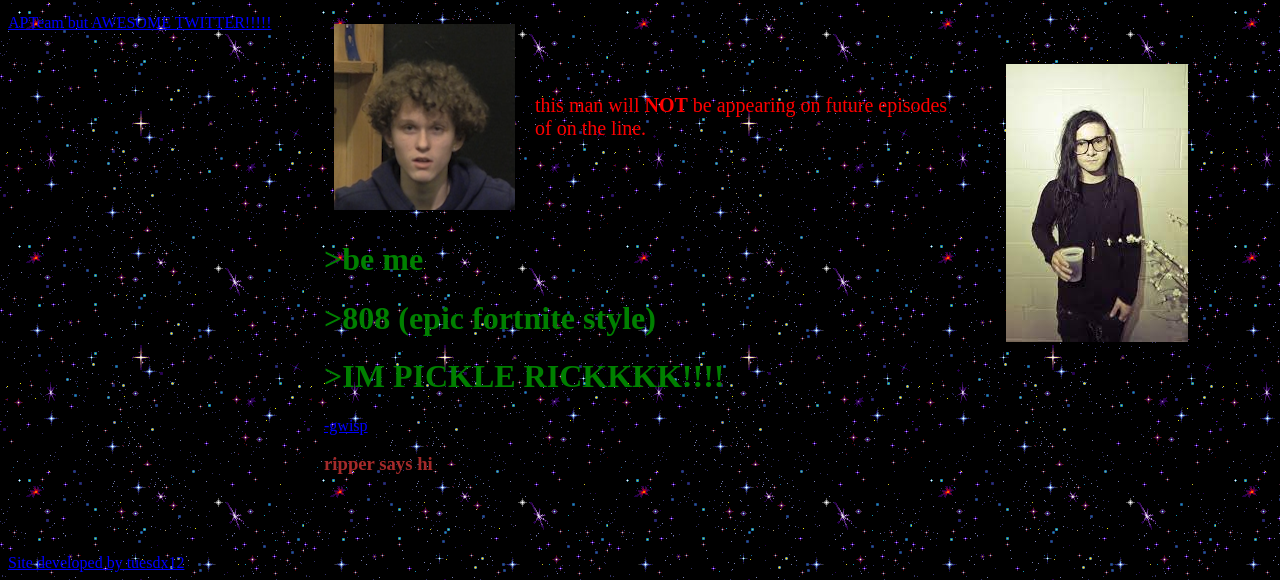
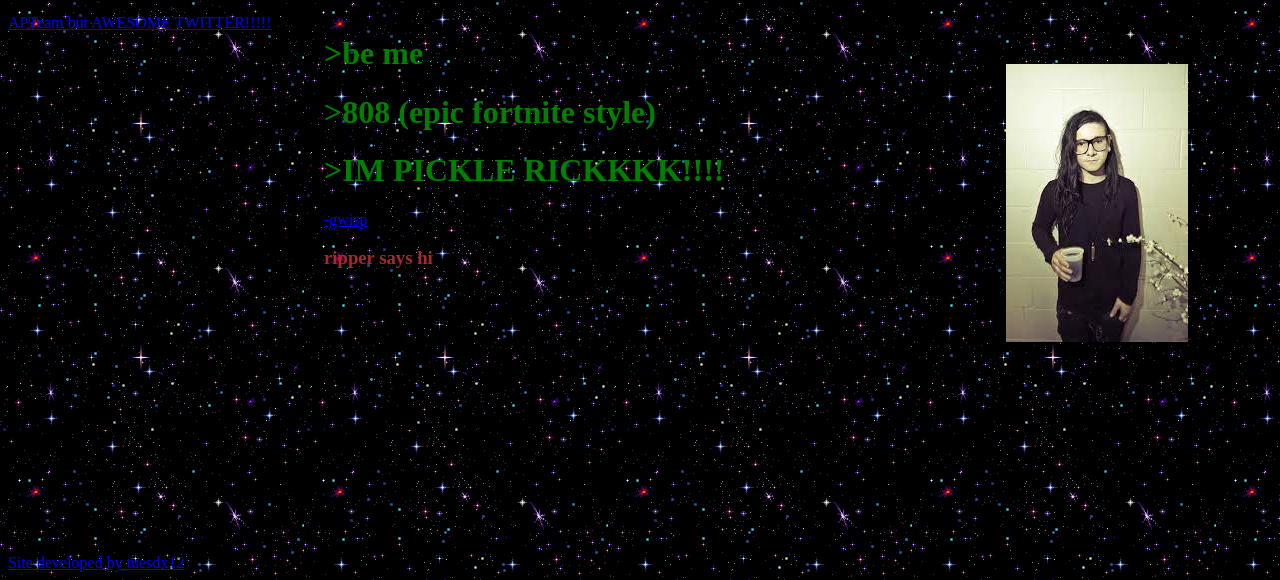
Before and after one commit to tuesdx12/aptba, a plain HTML site: page index.html in a window 1280 px wide. Shown: the part 236-816 px from the top of the page. Drawn offline with Linux system fonts and the light colour scheme.

Commit message:
removed tegan

```diff
--- a/index.html
+++ b/index.html
@@ -25,10 +25,6 @@
             </div>
 
             <div id="main-flex">
-                <div id="tegan">
-                <img src="tegan.png">
-                <p>this man will <strong>NOT</strong> be appearing on future episodes of on the line.</p>
-                </div>
 
                 <h1>>be me</h1>
                 <h1>>808 (epic fortnite style)</h1>
--- a/style-index.css
+++ b/style-index.css
@@ -53,23 +53,6 @@ body {
 
 }
 
-#tegan {
-    display: flex;
-    align-items: center;
-    gap: 10px;
-
-}
-
-#tegan img {
-    padding: 10px;
-
-}
-
-#tegan p {
-    font-size: 20px;
-
-}
-
 h1 {
     color:green
 }
```
